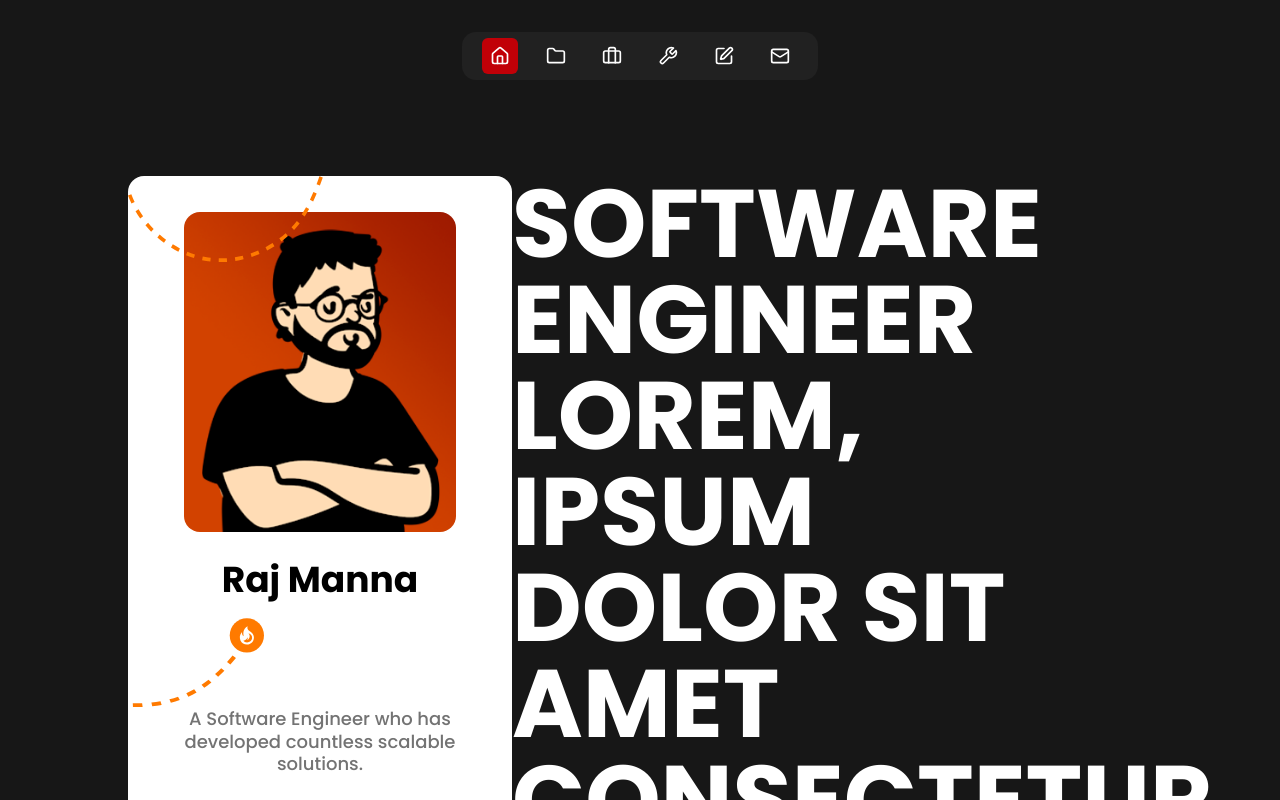
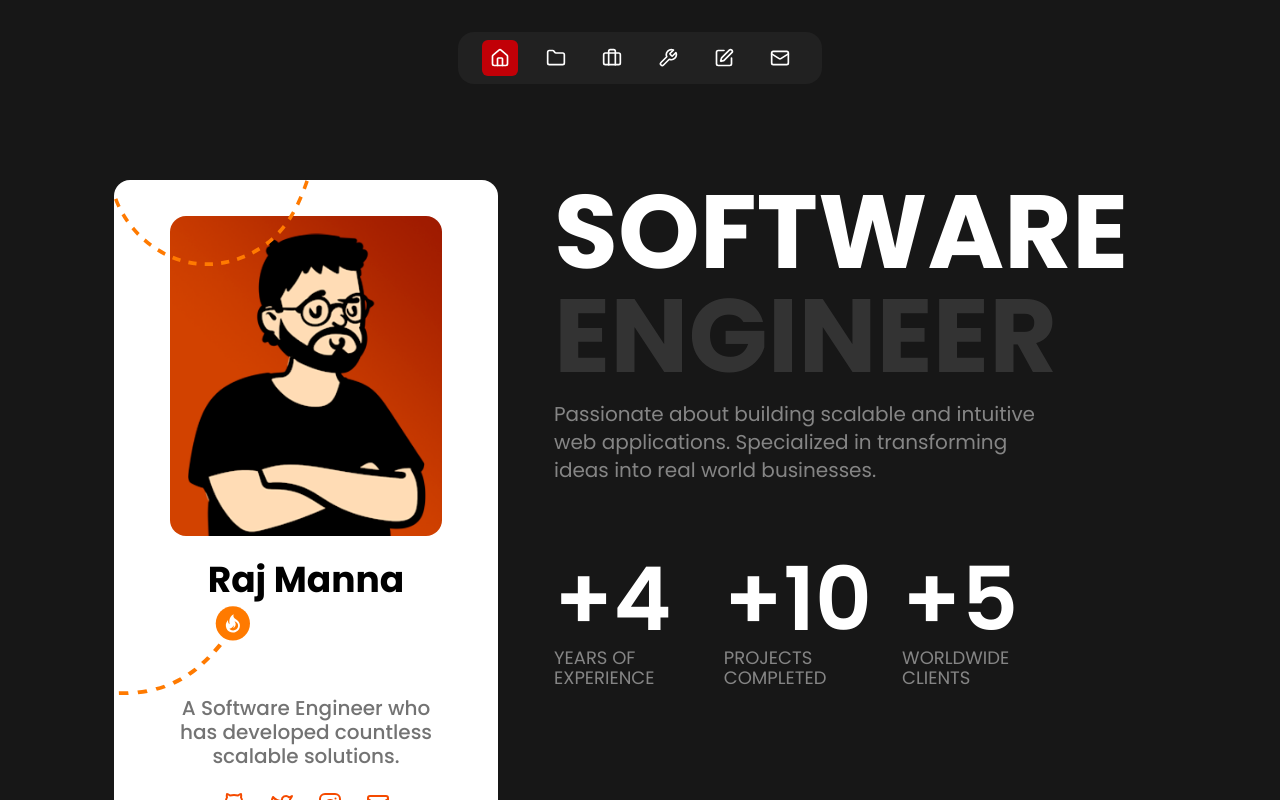
Before and after one commit to dev-rajm/manna-portfolio, a Next.js app: page / in a window 1280 px wide. Built offline with nearby package versions, Linux system fonts and the light colour scheme.

Commit message:
fixed mobile view for home page

```diff
--- a/app/(routes)/(home)/page.tsx
+++ b/app/(routes)/(home)/page.tsx
@@ -1,10 +1,19 @@
+import CountComponent from "@/components/count";
+import Heading from "@/components/heading";
+
 const HomePage = () => {
   return (
-    <div className="text-8xl font-bold uppercase">
-      Software Engineer Lorem, ipsum dolor sit amet consectetur adipisicing
-      elit. Dolore, fuga. Perferendis minus a rem debitis, necessitatibus
-      quisquam perspiciatis tempora voluptatum dignissimos, dolorum corporis
-      ipsum in, deserunt ab repudiandae exercitationem asperiores.
+    <div className="w-full lg:w-lg mt-10 lg:m-0 text-center lg:text-start">
+      <Heading highlightedLabel="Software" MutedLabel="Engineer" />
+      <p className="mt-3 text-xl text-neutral-400/80">
+        Passionate about building scalable and intuitive web applications.
+        Specialized in transforming ideas into real world businesses.
+      </p>
+      <div className="flex justify-between mt-16">
+        <CountComponent count={4} label="Years of experience" />
+        <CountComponent count={10} label="Projects Completed" />
+        <CountComponent count={5} label="Worldwide clients" />
+      </div>
     </div>
   );
 };
--- a/app/(routes)/layout.tsx
+++ b/app/(routes)/layout.tsx
@@ -1,20 +1,13 @@
-import { Metadata } from "next";
-
 import Navbar from "@/components/navbar";
 import Sidebar from "@/components/sidebar";
-
-export const metadata: Metadata = {
-  title: "Manna | Home",
-  description: "Full-Stack Developer based on India",
-};
 
 const RouteLayout = ({ children }: { children: React.ReactNode }) => {
   return (
     <div className="h-full overflow-x-hidden bg-neutral-900 text-white scrollbar-thumb-rounded-full scrollbar-track-rounded-full scrollbar scrollbar-thumb-gray-400 scrollbar-track-neutral-800">
-      <main className="pt-5 lg:pt-8">
+      <main className="pt-5 md:pt-8">
         <Navbar />
-        <div className="mt-8 lg:mt-24 flex flex-col lg:flex-row justify-center w-full gap-16 px-5 lg:p-0">
-          <div className="w-full h-full block lg:sticky lg:top-10 lg:w-1/4">
+        <div className="mt-8 md:mt-12 lg:mt-24 flex flex-col lg:flex-row justify-center w-full gap-x-7 px-5 lg:p-0">
+          <div className="flex w-full lg:sticky lg:top-10 lg:w-fit">
             <Sidebar />
           </div>
           <div className="w-full lg:w-1/2">{children}</div>
--- /dev/null
+++ b/components/count.tsx
@@ -0,0 +1,14 @@
+const CountComponent = ({ count, label }: { count: number; label: string }) => {
+  return (
+    <div className="flex flex-col mt-1">
+      <h2 className="text-6xl lg:text-[5.5rem] font-semibold lg:leading-24">
+        +{count}
+      </h2>
+      <p className="text-base lg:text-lg text-neutral-400/80 uppercase leading-5">
+        {label}
+      </p>
+    </div>
+  );
+};
+
+export default CountComponent;
--- /dev/null
+++ b/components/heading.tsx
@@ -0,0 +1,16 @@
+const Heading = ({
+  highlightedLabel,
+  MutedLabel,
+}: {
+  highlightedLabel: string;
+  MutedLabel: string;
+}) => {
+  return (
+    <h1 className="text-[3.56rem] lg:text-[6.5rem] leading-[3.56rem] lg:leading-[6.5rem] font-bold uppercase">
+      {highlightedLabel}{" "}
+      <span className="text-neutral-700/70">{MutedLabel}</span>
+    </h1>
+  );
+};
+
+export default Heading;
--- a/components/navbar.tsx
+++ b/components/navbar.tsx
@@ -50,7 +50,7 @@ const routes = [
 const Navbar = () => {
   const pathname = usePathname();
   return (
-    <div className="bg-neutral-500/10 p-1.5 px-5 flex items-center justify-center mx-auto w-fit space-x-2.5 lg:space-x-5 rounded-xl">
+    <div className="bg-neutral-500/10 p-2 px-6 flex items-center justify-center mx-auto w-fit space-x-2.5 lg:space-x-5 rounded-2xl">
       {routes.map((route) => (
         <Link
           href={route.href}
--- a/components/sidebar.tsx
+++ b/components/sidebar.tsx
@@ -4,15 +4,15 @@ import Link from "next/link";
 
 const Sidebar = () => {
   return (
-    <div className="p-7 pb-10 relative overflow-hidden lg:px-14 lg:py-9 flex flex-col text-neutral-500 bg-white w-full lg:w-[24rem] rounded-2xl">
+    <div className="p-7 pb-10 relative overflow-hidden md:mx-7 lg:px-14 lg:py-9 flex flex-col text-neutral-500 bg-white w-full lg:w-[24rem] rounded-2xl">
       <Image
         width={200}
         height={80}
         src="/path.svg"
         alt="Dashed Path Logo"
-        className="absolute -top-4 -left-0 z-10"
+        className="absolute -top-10 lg:-top-4 -left-0 md:left-1/4 lg:-left-0 z-10"
       />
-      <div className="relative w-full h-48 lg:h-80 mx-auto">
+      <div className="relative w-64 lg:w-full h-52 md:h-80 mx-auto">
         <Image
           fill
           src="/avatar.png"
@@ -21,21 +21,21 @@ const Sidebar = () => {
         />
       </div>
       <div className="text-center text-lg font-medium">
-        <h1 className="text-black text-4xl font-bold my-7">Raj Manna</h1>
-        <div className="relative lg:h-[80px]">
+        <h1 className="text-black text-4xl font-bold mt-6 mb-4">Raj Manna</h1>
+        <div className="relative h-0 lg:h-[80px]">
           <Image
             width={200}
             height={80}
             src="/path-fire.svg"
             alt="Dashed Path with Fire Logo"
-            className="absolute lg:relative -left-40 lg:-left-48 -top-40 lg:-top-14 lg:w-full"
+            className="absolute -left-40 lg:-left-48 -top-40 md:-top-full lg:-top-14 w-52 md:w-64 lg:w-full"
           />
         </div>
-        <p className="leading-tight">
+        <p className="leading-6 max-w-80 font-medium text-xl mx-auto">
           A Software Engineer who has developed countless scalable solutions.
         </p>
       </div>
-      <div className="flex justify-center text-red-500 space-x-6 mt-8 mb-2">
+      <div className="flex justify-center text-orange-600 space-x-6 mt-6">
         <Link href="https://github.com/dev-rajm">
           <Github />
         </Link>
```
